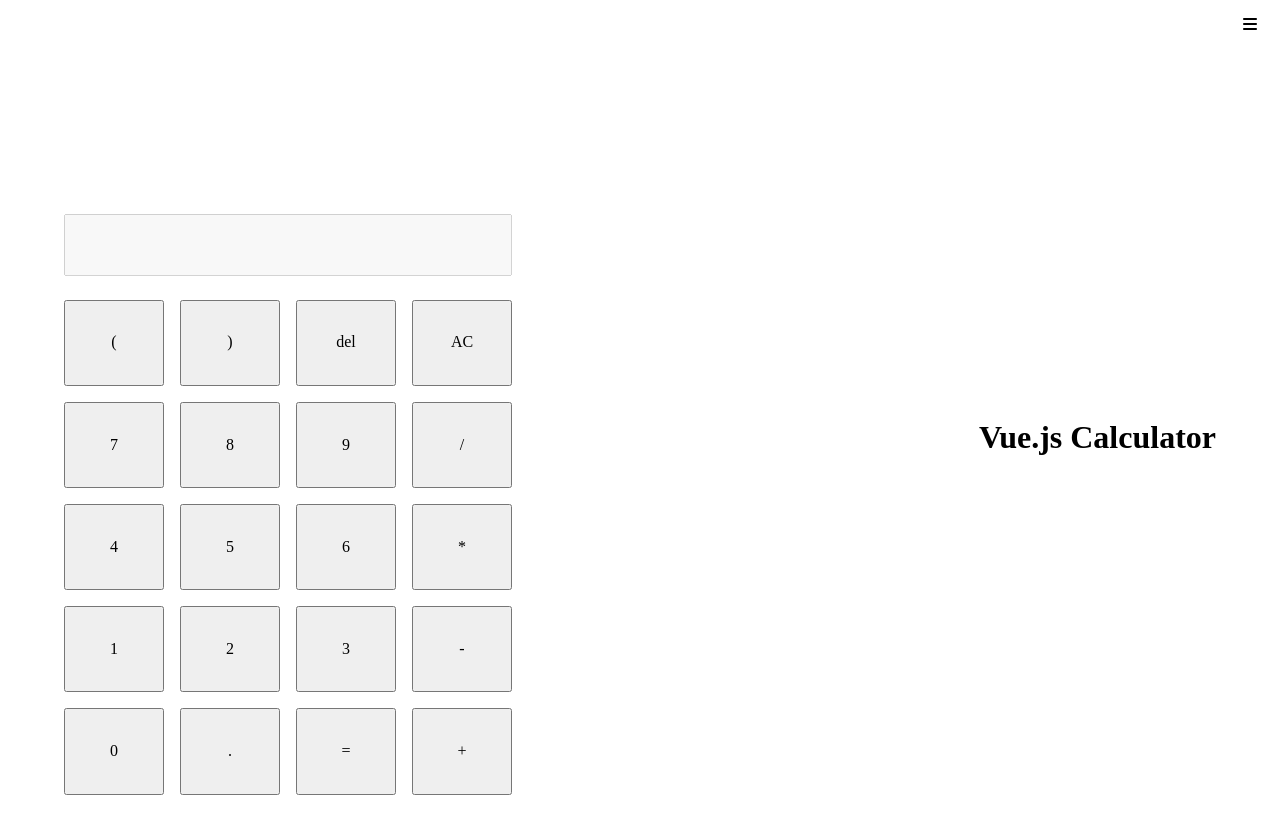
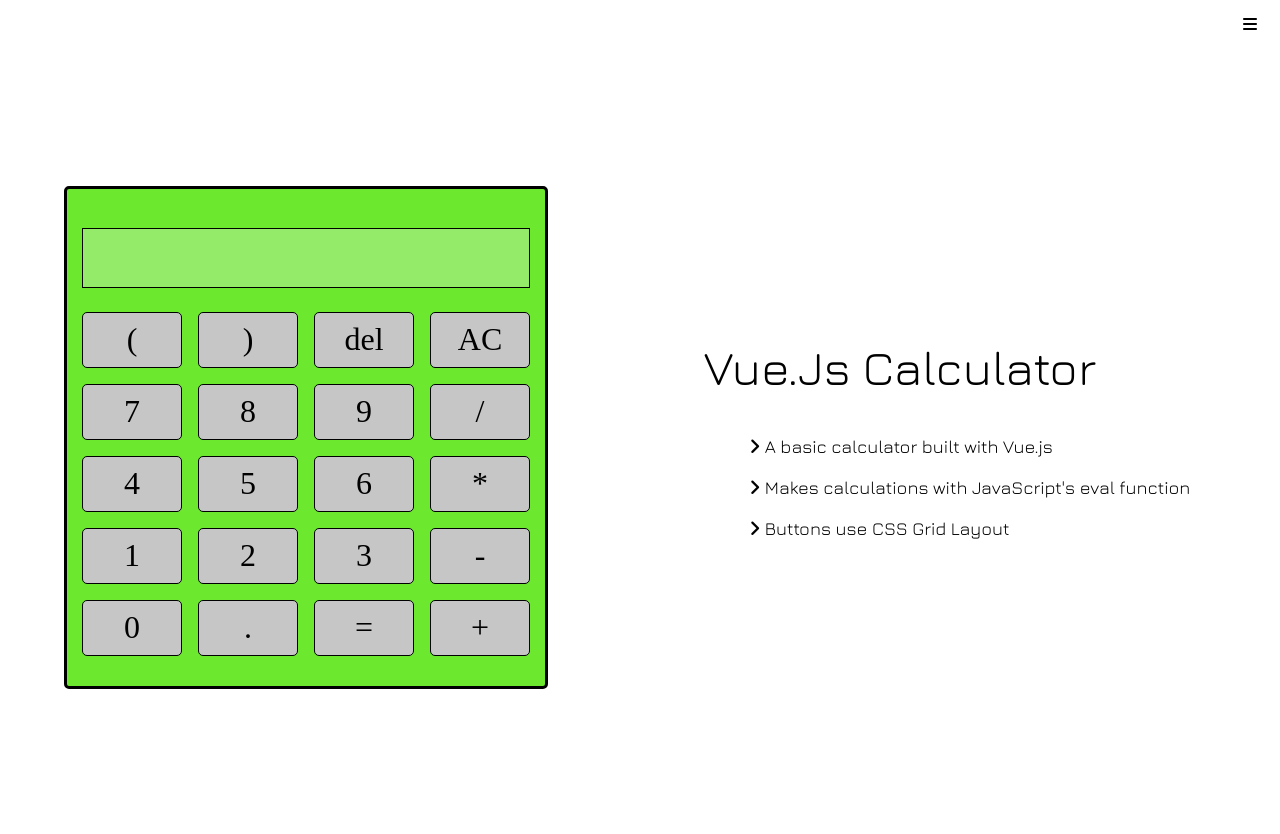
Before and after one commit to amfische/amfische.github.io, a Jekyll site: the page built from _portfolio/calculator.html, in a window 1280 px wide. Shown: the top 834 px of the page. Built offline with Jekyll 4.4.1, drawn with Linux system fonts in a browser that asks for light colours; nearby versions of some CDN libraries; some web fonts are replaced.

Commit message:
style changes to calculator project

```diff
--- a/_portfolio/calculator.html
+++ b/_portfolio/calculator.html
@@ -5,13 +5,18 @@
 
 <div class="container" id="calculator">
 	<div class="display">
-		<input type="text" v-model="display" disabled="disabled">
+		<input type="text" v-model="display" :class="{ 'error': error }" disabled="disabled">
 		<div class="buttons-grid">
 			<button v-for="btn in buttons" @click="btnAction" v-text="btn"></button>
 		</div>
 	</div>
 	<div class="description">
-		<h1>Vue.js Calculator</h1>
+		<h1>Vue.Js Calculator</h1>
+		<ul>
+			<li><i class="fa fa-angle-right"></i> A basic calculator built with Vue.js</li>
+			<li><i class="fa fa-angle-right"></i> Makes calculations with JavaScript's eval function</li>
+			<li><i class="fa fa-angle-right"></i> Buttons use CSS Grid Layout</li>
+		</ul>
 	</div>
 </div>
 
--- a/assets/_sass/calculator.scss
+++ b/assets/_sass/calculator.scss
@@ -2,9 +2,16 @@
 	display: flex;
 	justify-content: space-between;
 	align-items: center;
+	font-family: 'Boogaloo', cursive;
 	.display {
 		width: 35vw;
-		height: 55vh;
+		padding: 15px 15px 30px;
+		background-color: #6ce82f;
+		border: 3px solid black;
+		border-radius: 5px;
+	}
+	.description {
+		width: 40vw;
 	}
 
 	input[type=text] {
@@ -14,6 +21,11 @@
 		text-align: right;
 		padding: 15px;
 		font-size: 1.5em;
+		border: 1px solid #000;
+		&.error {
+			text-align: center;
+			color: red;
+		}
 	}
 
 	.buttons-grid {
@@ -21,7 +33,36 @@
 		height: 100%;
 		display: grid;
 		grid-template-columns: repeat(4, 1fr);
-		grid-template-rows: repeat(5, 1fr);
+		grid-template-rows: repeat(5, 3.5em);
 		grid-gap: 1em;
+
+		button {
+			background-color: #c6c6c6;
+			border: 1px solid #000;
+			border-radius: 5px;
+			cursor: pointer;
+			font-size: 2em;
+			&:hover {
+				background-color: #e1d3c1;
+				border: 1px solid black;
+			}
+		}
 	}
+
+	h1 {
+		font-size: 3em;
+		font-weight: 400;
+		font-family: 'Jura', sans-serif;
+	}
+
+	ul {
+    font-family: 'Jura', sans-serif;
+		list-style: none;
+		font-size: 18px;
+		li {
+			padding: 10px 5px;
+		}
+	}
+
+
 }
--- a/assets/css/style.scss
+++ b/assets/css/style.scss
@@ -1,6 +1,7 @@
 ---
 ---
 
+@import url('https://fonts.googleapis.com/css?family=Boogaloo');
 @import 'simon';
 @import 'tictactoe';
 @import 'circle';
```
Also changed, not shown: _includes/calculator-footer.html (+8 -1 lines).
